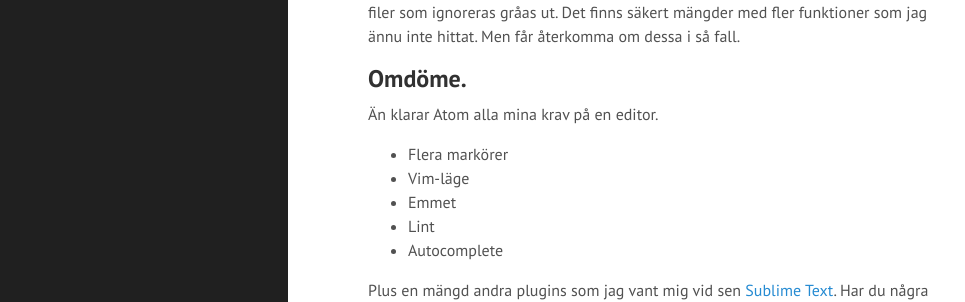
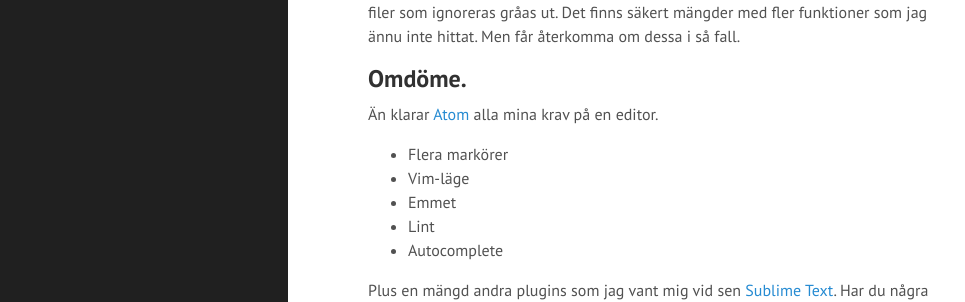
Before and after one commit to rk222ev/www, a Jekyll site: the page built from _posts/2014-10-16-atom.md, in a window 1280 px wide and 1189 px high. Shown: the part 390-692 px from the top of the window, without its empty margins (0-965 px from the left). Built offline with Jekyll 4.4.1, drawn with Linux system fonts in a browser that asks for light colours; Markdown is read by kramdown in place of the engine named in the settings; part of the change alters nothing that is shown.

```diff
--- a/_posts/2014-10-16-atom.md
+++ b/_posts/2014-10-16-atom.md
@@ -16,7 +16,7 @@ tillagda färgas gröna och filer som ignoreras gråas ut. Det finns säkert mä
 ännu inte hittat. Men får återkomma om dessa i så fall.
 
 ##Omdöme.
-Än klarar Atom alla mina krav på en editor.
+Än klarar [Atom](http://atom.io) alla mina krav på en editor.
 
 - Flera markörer
 - Vim-läge
```
